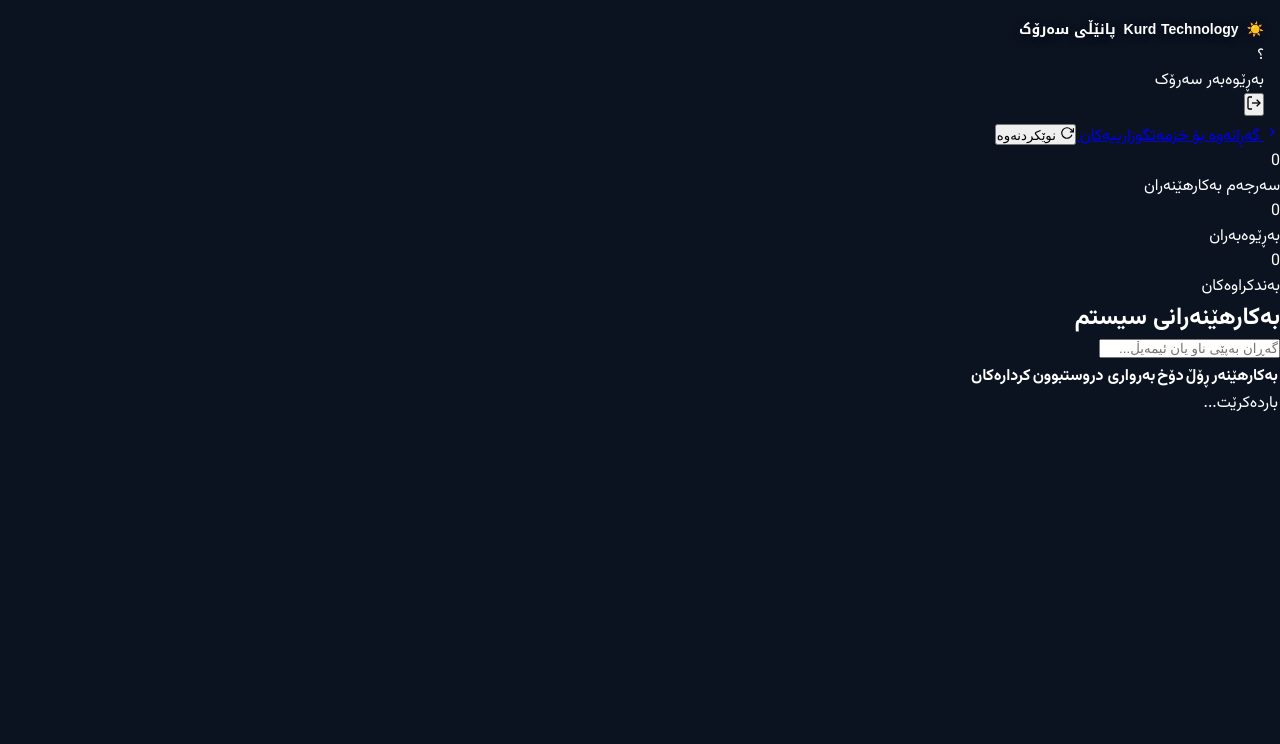
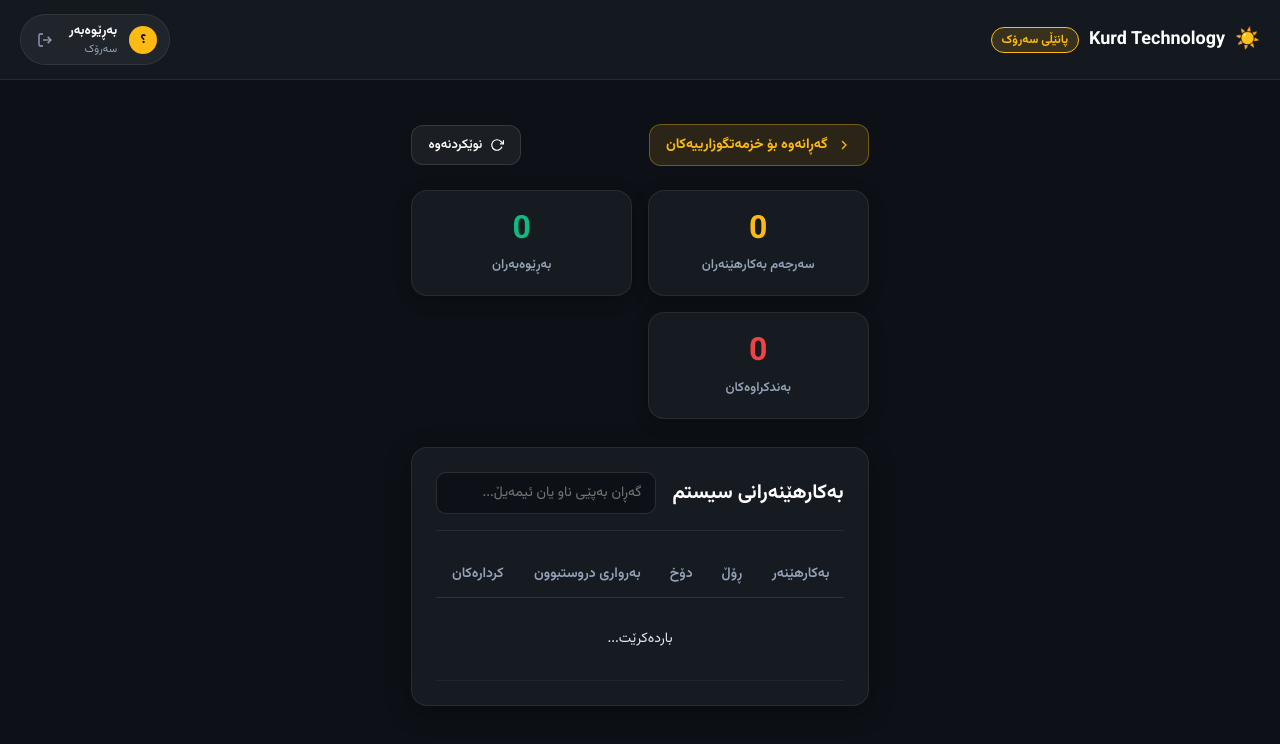
Before and after one commit to ravyarh176-sudo/Kurd1, a plain HTML site: page admin.html in a window 1280 px wide. Drawn offline with nearby package versions, Linux system fonts and the light colour scheme.

Commit message:
Update admin.html

```diff
--- a/admin.html
+++ b/admin.html
@@ -8,70 +8,274 @@
   <link rel="preconnect" href="https://fonts.gstatic.com" crossorigin>
   <link href="https://fonts.googleapis.com/css2?family=Noto+Kufi+Arabic:wght@400;600;700;800&family=Vazirmatn:wght@400;500;600;700&display=swap" rel="stylesheet">
   <link rel="stylesheet" href="style.css">
+
+  <style>
+    /* ستایڵی تایبەت و مسۆگەری ناوخۆیی بۆ ئەوەی هەرگیز تێکنەچێت */
+    body.admin-page-bg {
+      background-color: #0d1117 !important;
+      color: #E2E8F0 !important;
+      font-family: 'Vazirmatn', 'Noto Kufi Arabic', system-ui, sans-serif !important;
+      margin: 0;
+      padding: 0;
+      min-height: 100vh;
+      direction: rtl;
+    }
+
+    .admin-wrap-box {
+      max-width: 1080px;
+      margin: 0 auto;
+      padding: 24px 16px 80px;
+    }
+
+    /* Top bar */
+    .admin-header-bar {
+      display: flex;
+      justify-content: space-between;
+      align-items: center;
+      padding: 14px 20px;
+      background: rgba(22, 27, 34, 0.9);
+      border-bottom: 1px solid rgba(255, 255, 255, 0.08);
+      backdrop-filter: blur(10px);
+    }
+
+    .brand-area {
+      display: flex;
+      align-items: center;
+      gap: 10px;
+    }
+
+    .brand-title {
+      font-size: 18px;
+      font-weight: 800;
+      color: #FFFFFF;
+    }
+
+    .badge-president {
+      background: rgba(253, 186, 18, 0.15);
+      border: 1px solid #FDBA12;
+      color: #FDBA12;
+      font-size: 12px;
+      font-weight: 700;
+      padding: 3px 10px;
+      border-radius: 20px;
+    }
+
+    .user-pill {
+      display: flex;
+      align-items: center;
+      gap: 12px;
+      background: rgba(255, 255, 255, 0.05);
+      padding: 6px 12px;
+      border-radius: 30px;
+      border: 1px solid rgba(255, 255, 255, 0.08);
+    }
+
+    .nav-row {
+      display: flex;
+      justify-content: space-between;
+      align-items: center;
+      margin: 20px 0 24px;
+    }
+
+    .btn-site-return {
+      display: inline-flex;
+      align-items: center;
+      gap: 8px;
+      background: rgba(253, 186, 18, 0.12);
+      border: 1px solid rgba(253, 186, 18, 0.35);
+      color: #FDBA12 !important;
+      padding: 9px 16px;
+      border-radius: 12px;
+      text-decoration: none;
+      font-size: 14px;
+      font-weight: 700;
+      transition: all 0.2s ease;
+    }
+
+    .btn-site-return:hover {
+      background: #FDBA12;
+      color: #0d1117 !important;
+    }
+
+    .btn-reload {
+      background: rgba(255, 255, 255, 0.06);
+      border: 1px solid rgba(255, 255, 255, 0.12);
+      color: #FFFFFF;
+      padding: 9px 16px;
+      border-radius: 12px;
+      cursor: pointer;
+      display: inline-flex;
+      align-items: center;
+      gap: 8px;
+      font-family: inherit;
+      font-size: 13px;
+      font-weight: 600;
+    }
+
+    /* کارتەکانی ئامار */
+    .summary-grid {
+      display: grid;
+      grid-template-columns: repeat(auto-fit, minmax(180px, 1fr));
+      gap: 16px;
+      margin-bottom: 28px;
+    }
+
+    .summary-box {
+      background: #161B22;
+      border: 1px solid rgba(255, 255, 255, 0.08);
+      border-radius: 16px;
+      padding: 20px 16px;
+      text-align: center;
+      box-shadow: 0 4px 16px rgba(0, 0, 0, 0.3);
+    }
+
+    .summary-num {
+      font-size: 32px;
+      font-weight: 800;
+      color: #FDBA12;
+      line-height: 1.2;
+    }
+
+    .summary-box.green .summary-num { color: #10B981; }
+    .summary-box.red .summary-num { color: #EF4444; }
+
+    .summary-text {
+      color: #94A3B8;
+      font-size: 13px;
+      margin-top: 6px;
+      font-weight: 600;
+    }
+
+    /* خشتەی بەکارهێنەران */
+    .admin-main-card {
+      background: #161B22;
+      border: 1px solid rgba(255, 255, 255, 0.08);
+      border-radius: 16px;
+      padding: 24px;
+      box-shadow: 0 6px 24px rgba(0, 0, 0, 0.35);
+    }
+
+    .card-top-section {
+      display: flex;
+      flex-wrap: wrap;
+      align-items: center;
+      justify-content: space-between;
+      gap: 16px;
+      margin-bottom: 20px;
+      border-bottom: 1px solid rgba(255, 255, 255, 0.08);
+      padding-bottom: 16px;
+    }
+
+    .card-top-section h2 {
+      font-size: 20px;
+      font-weight: 700;
+      color: #FFFFFF;
+      margin: 0;
+    }
+
+    .search-field-input {
+      background: #0d1117;
+      border: 1px solid rgba(255, 255, 255, 0.12);
+      border-radius: 10px;
+      padding: 9px 14px;
+      color: #FFFFFF;
+      font-family: inherit;
+      font-size: 14px;
+      min-width: 220px;
+      outline: none;
+    }
+
+    .table-container-scroll {
+      overflow-x: auto;
+    }
+
+    .custom-admin-table {
+      width: 100%;
+      border-collapse: collapse;
+      text-align: right;
+      font-size: 14px;
+    }
+
+    .custom-admin-table th {
+      padding: 12px 14px;
+      color: #94A3B8;
+      font-weight: 600;
+      border-bottom: 1px solid rgba(255, 255, 255, 0.1);
+      white-space: nowrap;
+    }
+
+    .custom-admin-table td {
+      padding: 14px;
+      border-bottom: 1px solid rgba(255, 255, 255, 0.05);
+      color: #E2E8F0;
+    }
+
+    .loading-info {
+      text-align: center;
+      padding: 30px !important;
+      color: #64748B;
+    }
+  </style>
 </head>
-<body class="services-page admin-page">
+<body class="admin-page-bg">
 
-  <div class="glow-orb orb-1"></div>
-  <div class="glow-orb orb-2"></div>
-
-  <header class="topbar">
-    <div class="brand">
-      <span class="sun">☀️</span>
-      <span class="logo">Kurd Technology</span>
-      <span class="badge-role badge-admin">پانێڵی سەرۆک</span>
+  <!-- Top bar -->
+  <header class="admin-header-bar">
+    <div class="brand-area">
+      <span style="font-size: 20px;">☀️</span>
+      <span class="brand-title">Kurd Technology</span>
+      <span class="badge-president">پانێڵی سەرۆک</span>
     </div>
-    <div class="user-chip">
-      <div class="avatar" id="avatarLetter">؟</div>
-      <div class="uinfo">
-        <span class="uname" id="adminName">بەڕێوەبەر</span>
-        <span class="urole" id="adminRole">سەرۆک</span>
+    <div class="user-pill">
+      <div style="width: 28px; height: 28px; border-radius: 50%; background: #FDBA12; color: #000; display: flex; align-items: center; justify-content: center; font-weight: 800; font-size: 13px;" id="avatarLetter">؟</div>
+      <div style="display: flex; flex-direction: column;">
+        <span style="font-size: 13px; font-weight: 700; color: #fff;" id="adminName">بەڕێوەبەر</span>
+        <span style="font-size: 11px; color: #94A3B8;" id="adminRole">سەرۆک</span>
       </div>
-      <button class="btn-logout" id="logoutBtn" title="چوونەدەرەوە">
+      <button id="logoutBtn" style="background: none; border: none; color: #94A3B8; cursor: pointer; padding: 4px; display: flex; align-items: center;" title="چوونەدەرەوە">
         <svg viewBox="0 0 24 24" width="16" height="16" fill="none" stroke="currentColor" stroke-width="2"><path d="M9 21H5a2 2 0 0 1-2-2V5a2 2 0 0 1 2-2h4"/><polyline points="16 17 21 12 16 7"/><line x1="21" y1="12" x2="9" y2="12"/></svg>
       </button>
     </div>
   </header>
 
-  <main class="page-container admin-wrap">
+  <main class="admin-wrap-box">
 
-    <div class="admin-top-actions">
-      <a href="services.html" class="btn-back">
+    <div class="nav-row">
+      <a href="services.html" class="btn-site-return">
         <svg viewBox="0 0 24 24" width="16" height="16" fill="none" stroke="currentColor" stroke-width="2"><polyline points="9 18 15 12 9 6"/></svg>
         <span>گەڕانەوە بۆ خزمەتگوزارییەکان</span>
       </a>
-      <button class="btn-secondary" id="refreshUsersBtn">
+      <button class="btn-reload" id="refreshUsersBtn">
         <svg viewBox="0 0 24 24" width="14" height="14" fill="none" stroke="currentColor" stroke-width="2"><polyline points="23 4 23 10 17 10"/><path d="M20.49 15a9 9 0 1 1-2.12-9.36L23 10"/></svg>
         <span>نوێکردنەوە</span>
       </button>
     </div>
 
     <!-- ئامارەکان -->
-    <div class="admin-stats-grid">
-      <div class="stat-box">
-        <div class="stat-val" id="kpiTotalUsers">0</div>
-        <div class="stat-lbl">سەرجەم بەکارهێنەران</div>
+    <div class="summary-grid">
+      <div class="summary-box">
+        <div class="summary-num" id="kpiTotalUsers">0</div>
+        <div class="summary-text">سەرجەم بەکارهێنەران</div>
       </div>
-      <div class="stat-box">
-        <div class="stat-val text-green" id="kpiAdmins">0</div>
-        <div class="stat-lbl">بەڕێوەبەران</div>
+      <div class="summary-box green">
+        <div class="summary-num" id="kpiAdmins">0</div>
+        <div class="summary-text">بەڕێوەبەران</div>
       </div>
-      <div class="stat-box">
-        <div class="stat-val text-red" id="kpiBanned">0</div>
-        <div class="stat-lbl">بەندکراوەکان</div>
+      <div class="summary-box red">
+        <div class="summary-num" id="kpiBanned">0</div>
+        <div class="summary-text">بەندکراوەکان</div>
       </div>
     </div>
 
     <!-- خشتەی بەکارهێنەران -->
-    <div class="service-card admin-table-card">
-      <div class="table-header-row">
+    <div class="admin-main-card">
+      <div class="card-top-section">
         <h2>بەکارهێنەرانی سیستم</h2>
-        <div class="search-box">
-          <input type="text" id="userSearch" placeholder="گەڕان بەپێی ناو یان ئیمەیڵ...">
-        </div>
+        <input type="text" id="userSearch" class="search-field-input" placeholder="گەڕان بەپێی ناو یان ئیمەیڵ...">
       </div>
 
-      <div class="table-responsive">
-        <table class="data-table">
+      <div class="table-container-scroll">
+        <table class="custom-admin-table">
           <thead>
             <tr>
               <th>بەکارهێنەر</th>
@@ -82,7 +286,7 @@
             </tr>
           </thead>
           <tbody id="usersTbody">
-            <tr><td colspan="5" class="text-center text-muted">باردەکرێت...</td></tr>
+            <tr><td colspan="5" class="loading-info">باردەکرێت...</td></tr>
           </tbody>
         </table>
       </div>
```
